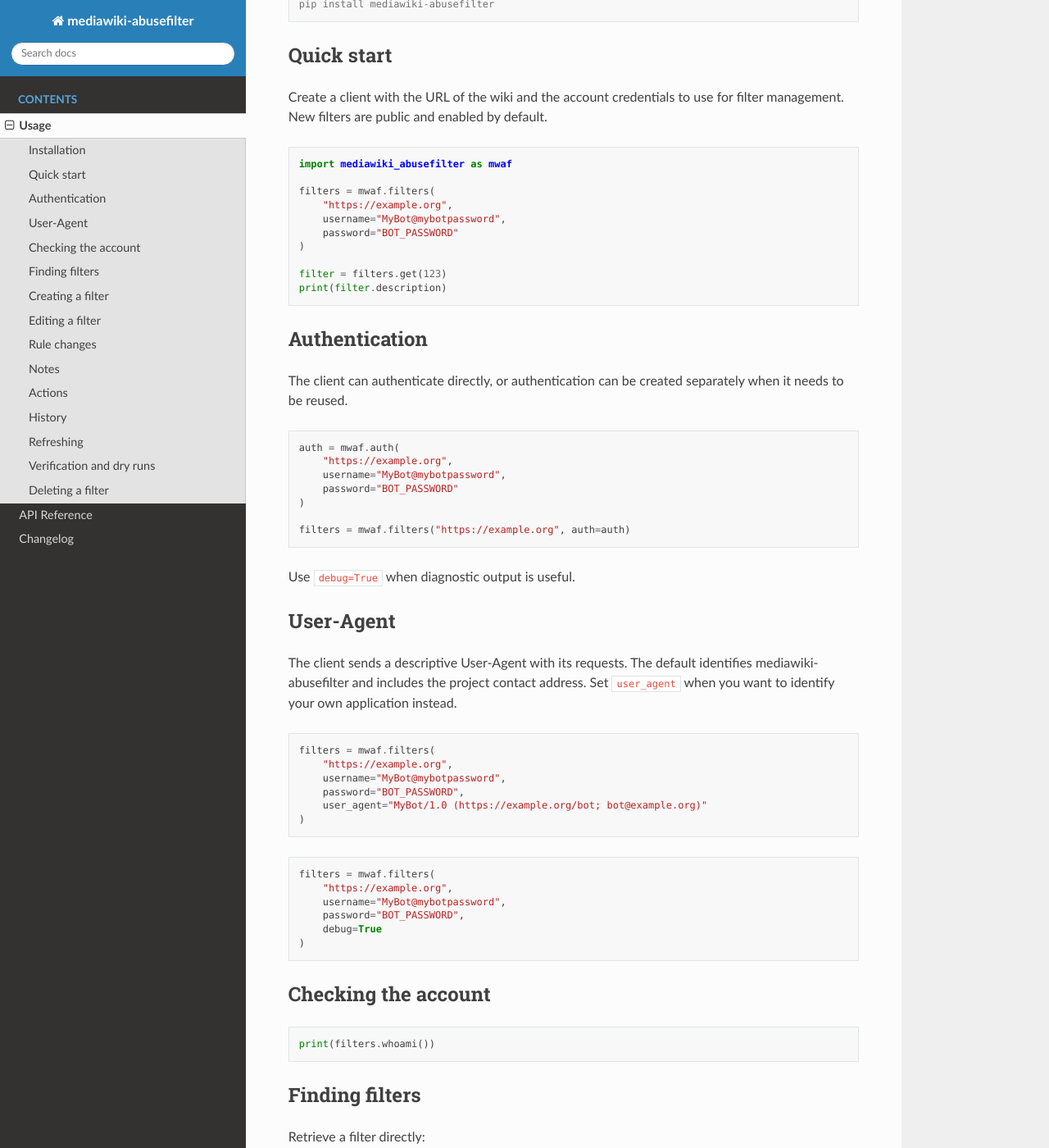
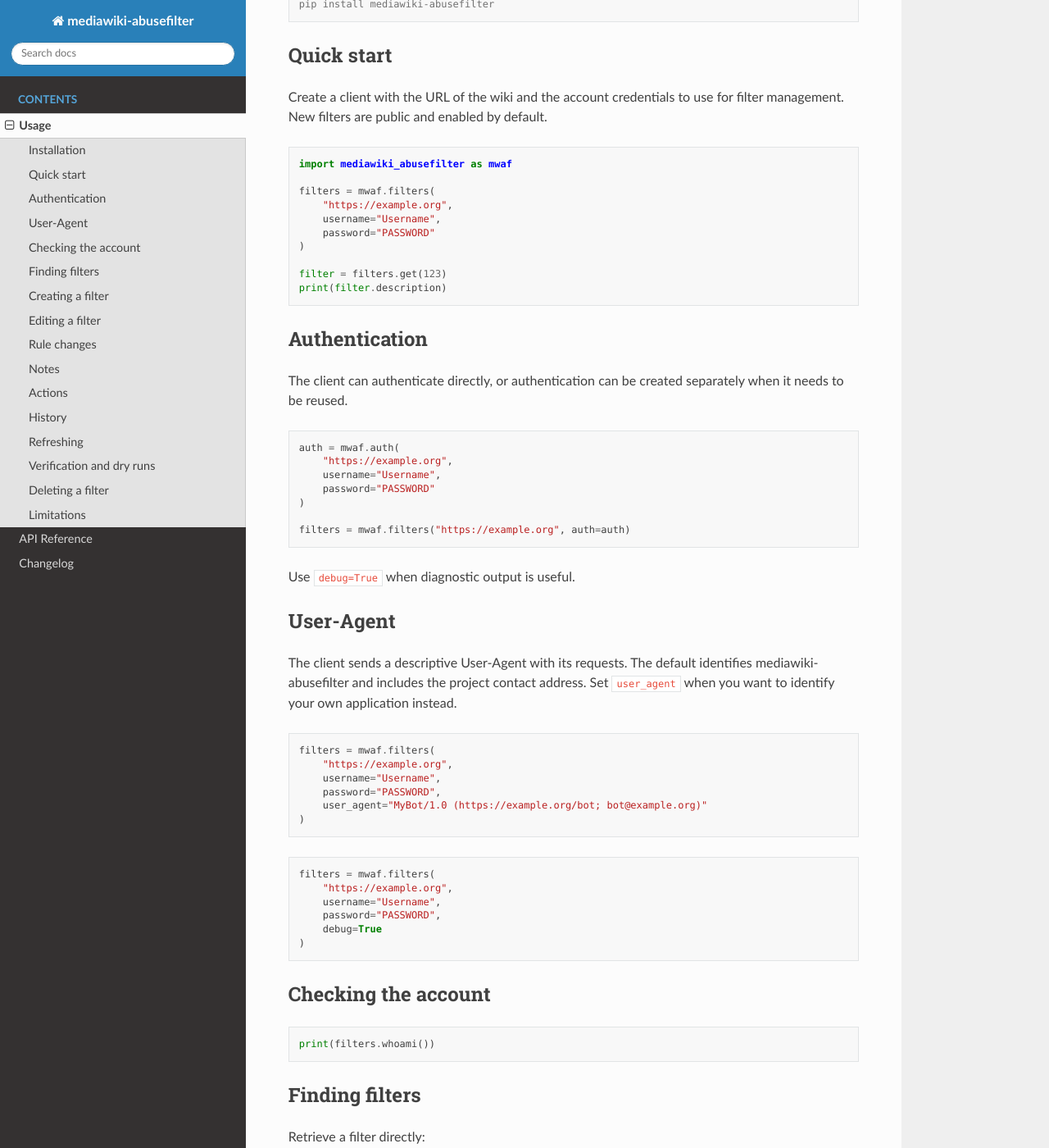
Before and after one commit to MadMaxWP/mediawiki-abusefilter, a Sphinx documentation site: the page built from docs/source/usage.rst, in a window 1280 px wide and 1400 px high, scrolled down 280 px. Shown: the whole window at 82% size. Built offline with Sphinx 7.4.7 and the Read the Docs theme 3.1.0, drawn with Linux system fonts in a browser that asks for light colours; some of the changed text lies outside the part shown.

Commit message:
Document login limitation in usage guide

```diff
--- a/docs/source/usage.rst
+++ b/docs/source/usage.rst
@@ -21,8 +21,8 @@
 
    filters = mwaf.filters(
        "https://example.org",
-       username="MyBot@mybotpassword",
-       password="BOT_PASSWORD"
+       username="Username",
+       password="PASSWORD"
    )
 
    filter = filters.get(123)
@@ -37,8 +37,8 @@
 
    auth = mwaf.auth(
        "https://example.org",
-       username="MyBot@mybotpassword",
-       password="BOT_PASSWORD"
+       username="Username",
+       password="PASSWORD"
    )
 
    filters = mwaf.filters("https://example.org", auth=auth)
@@ -54,8 +54,8 @@
 
    filters = mwaf.filters(
        "https://example.org",
-       username="MyBot@mybotpassword",
-       password="BOT_PASSWORD",
+       username="Username",
+       password="PASSWORD",
        user_agent="MyBot/1.0 (https://example.org/bot; bot@example.org)"
    )
 
@@ -63,8 +63,8 @@
 
    filters = mwaf.filters(
        "https://example.org",
-       username="MyBot@mybotpassword",
-       password="BOT_PASSWORD",
+       username="Username",
+       password="PASSWORD",
        debug=True
    )
 
@@ -232,3 +232,11 @@
 .. code-block:: python
 
    filter.delete()
+
+
+Limitations
+-----------
+
+BotPassword login does not work with this package.
+
+The package uses the MediaWiki web interface for filter creation and editing, which requires a normal user login.
```
